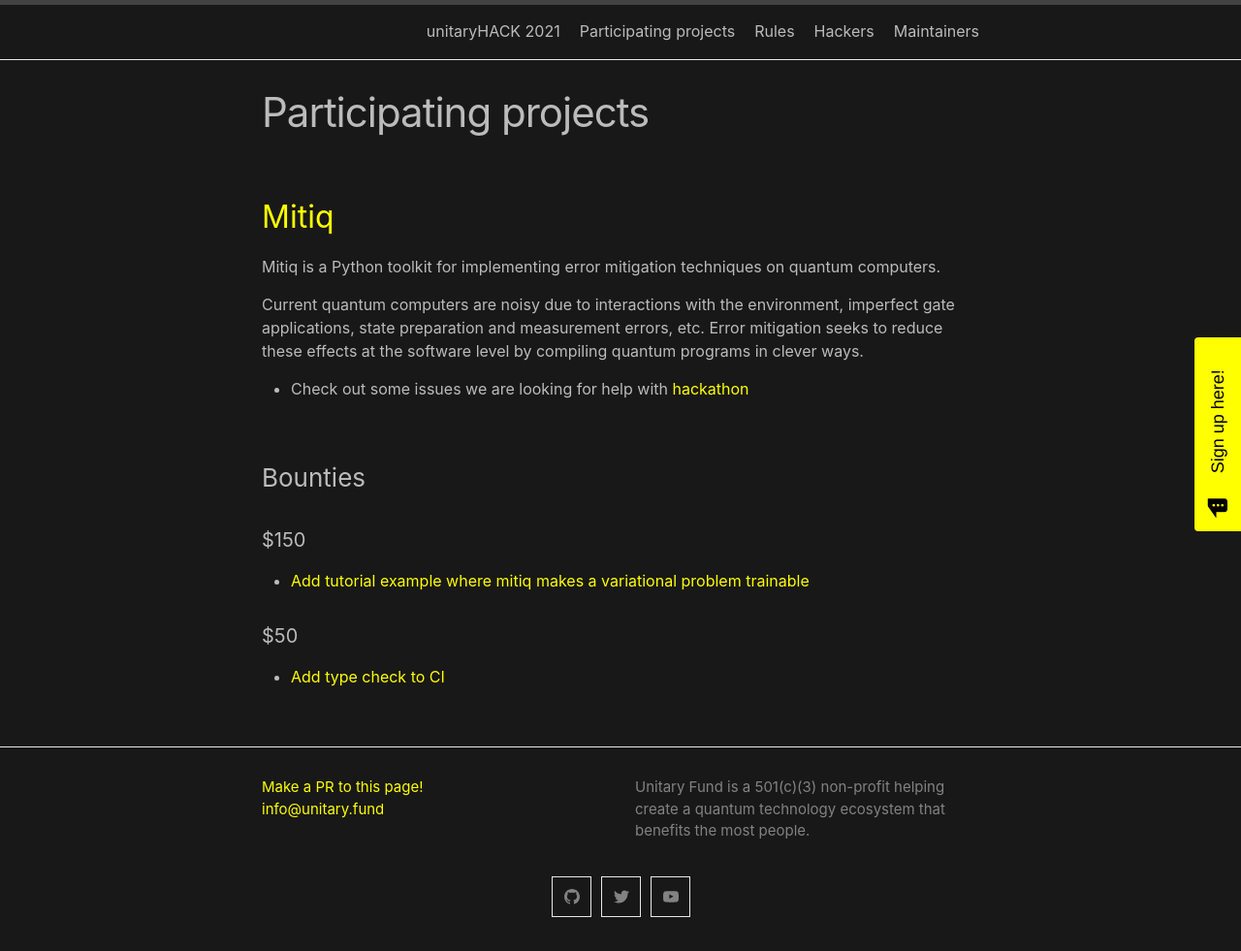
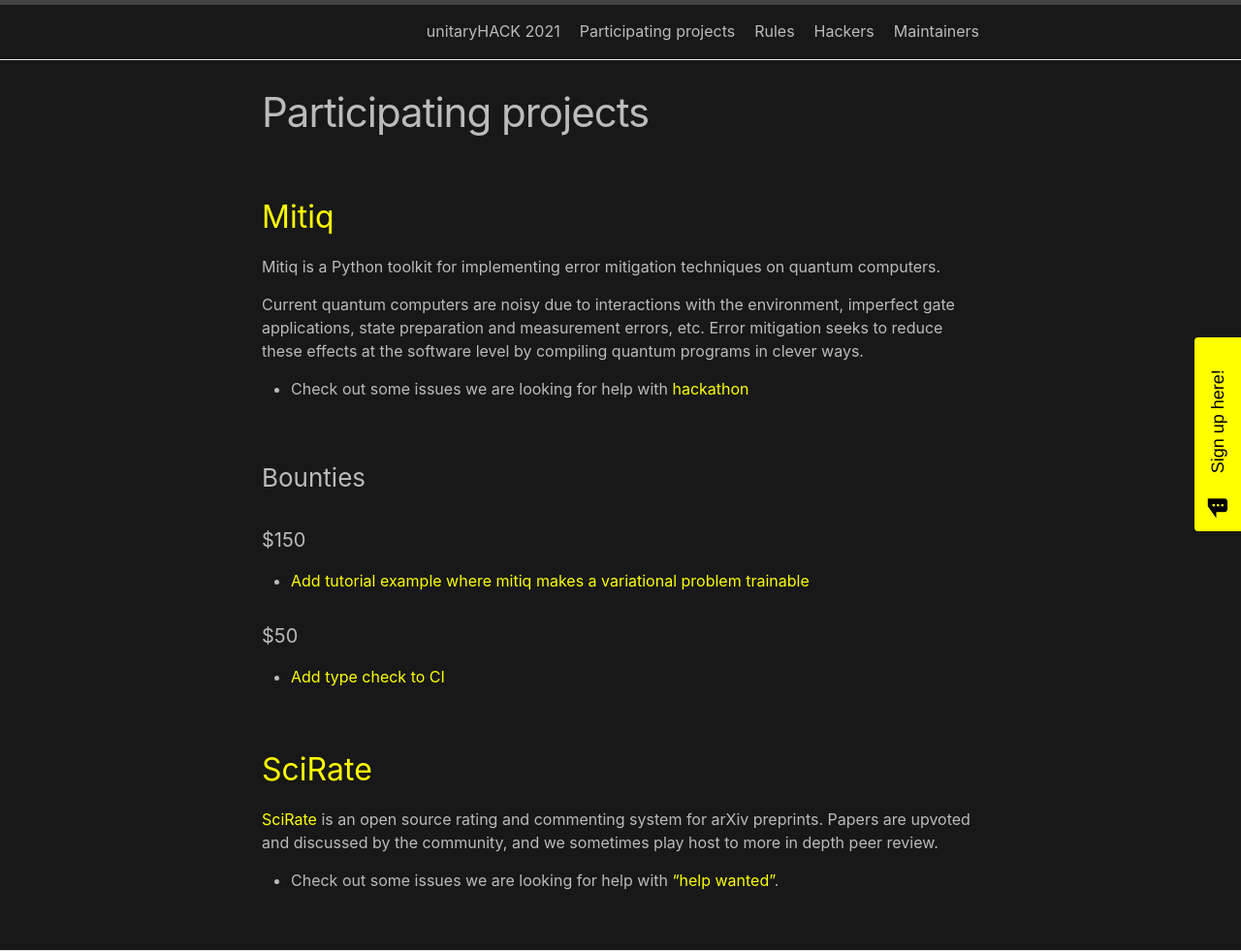
Before and after one commit to unitaryfund/unitaryhack2021, a Jekyll site: the page built from participating-projects.md, in a window 1280 px wide. Shown: the top 981 px of the page at 97% size. Built offline with Jekyll 4.4.1, drawn with Linux system fonts in a browser that asks for light colours; grey boxes are pictures that could not be loaded.

Commit message:
add scirate

```diff
--- a/participating-projects.md
+++ b/participating-projects.md
@@ -2,6 +2,9 @@
 layout: page
 title: Participating projects
 ---
+
+
+
 ## [Mitiq](https://github.com/unitaryfund/mitiq)
 
 Mitiq is a Python toolkit for implementing error mitigation techniques on quantum computers.
@@ -19,3 +22,13 @@
 #### $50
 
 - [Add type check to CI](https://github.com/unitaryfund/mitiq/issues/489)
+
+
+## [SciRate](https://github.com/scirate/scirate)
+
+[SciRate](http://scirate.com/) is an open source rating and commenting system
+for arXiv preprints.  Papers are upvoted and discussed by the community, and
+we sometimes play host to more in depth peer review.
+
+- Check out some issues we are looking for help with ["help
+wanted"](https://github.com/scirate/scirate/issues?q=is%3Aissue+is%3Aopen+label%3A%22help+wanted%22).
```
